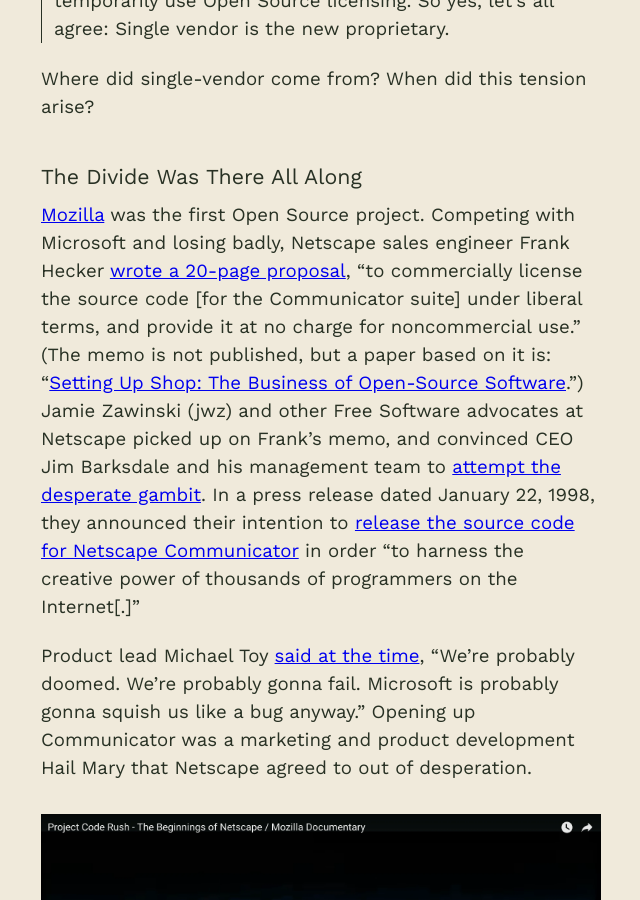
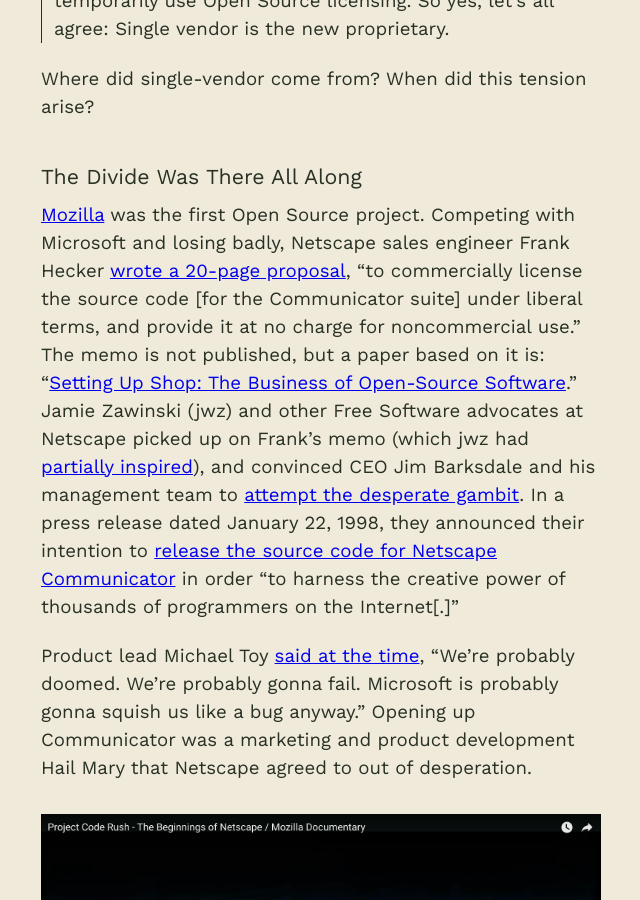
Before and after one commit to chadwhitacre/openpath, a Jekyll site: the page built from _posts/2024-06-20-the-historical-case-for-fair-source.md, in a window 1280 px wide and 900 px high, scrolled down 6647 px. Shown: the whole window, without its empty margins (319-959 px from the left). Built offline with Jekyll 4.4.1, drawn with Linux system fonts in a browser that asks for light colours; some web fonts are replaced; comment, search, counter and statistics services are not loaded.

Commit message:
Acknowledge acknowledgements

```diff
--- a/_posts/2024-06-20-the-historical-case-for-fair-source.md
+++ b/_posts/2024-06-20-the-historical-case-for-fair-source.md
@@ -185,15 +185,20 @@
 Competing with Microsoft and losing badly, Netscape sales engineer Frank Hecker
 [wrote a 20-page
 proposal](https://frankhecker.com/writings/#netscape-mozilla-and-open-source),
-"to commercially license the source code [for the Communicator suite] under liberal terms, and provide it at
-no charge for noncommercial use." (The memo is not published, but a paper
-based on it is: "[Setting Up Shop: The Business of Open-Source Software](https://frankhecker.com/writings/setting-up-shop/).") Jamie Zawinski (jwz) and other Free Software advocates at Netscape picked up on Frank's memo, and
+"to commercially license the source code [for the Communicator suite] under
+liberal terms, and provide it at no charge for noncommercial use." The memo is
+not published, but a paper based on it is: "[Setting Up Shop: The Business of
+Open-Source Software](https://frankhecker.com/writings/setting-up-shop/)."
+Jamie Zawinski (jwz) and other Free Software advocates at Netscape picked up on
+Frank's memo (which jwz had [partially
+inspired](https://frankhecker.com/writings/setting-up-shop/#appendix)), and
 convinced CEO Jim Barksdale and his management team to [attempt the desperate
 gambit](https://www.oreilly.com/openbook/opensources/book/netrev.html). In a
 press release dated January 22, 1998, they announced their intention to
 [release the source code for Netscape
 Communicator](https://web.archive.org/web/19980202132717/http://www.netscape.com/newsref/pr/newsrelease558.html)
-in order "to harness the creative power of thousands of programmers on the Internet[.]"
+in order "to harness the creative power of thousands of programmers on the
+Internet[.]"
 
 Product lead Michael Toy [said at the
 time](https://www.youtube.com/watch?v=4Q7FTjhvZ7Y#t=4m08s), "We're probably
```
